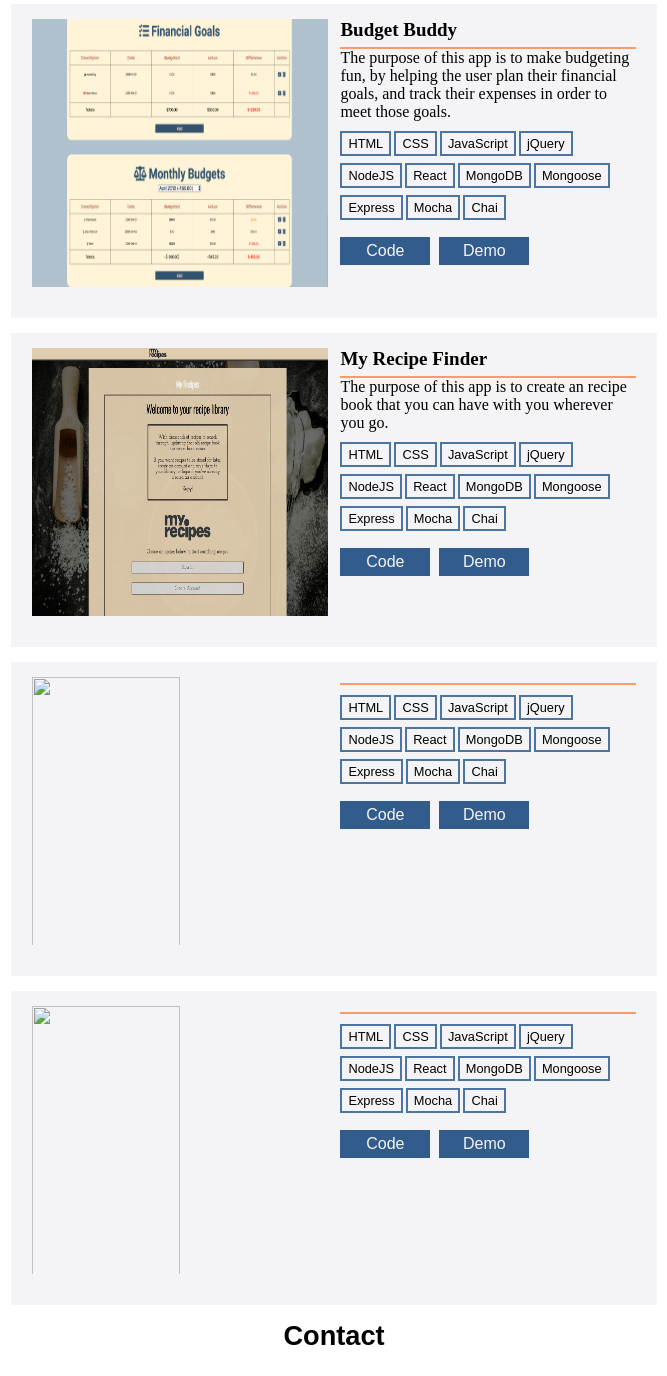
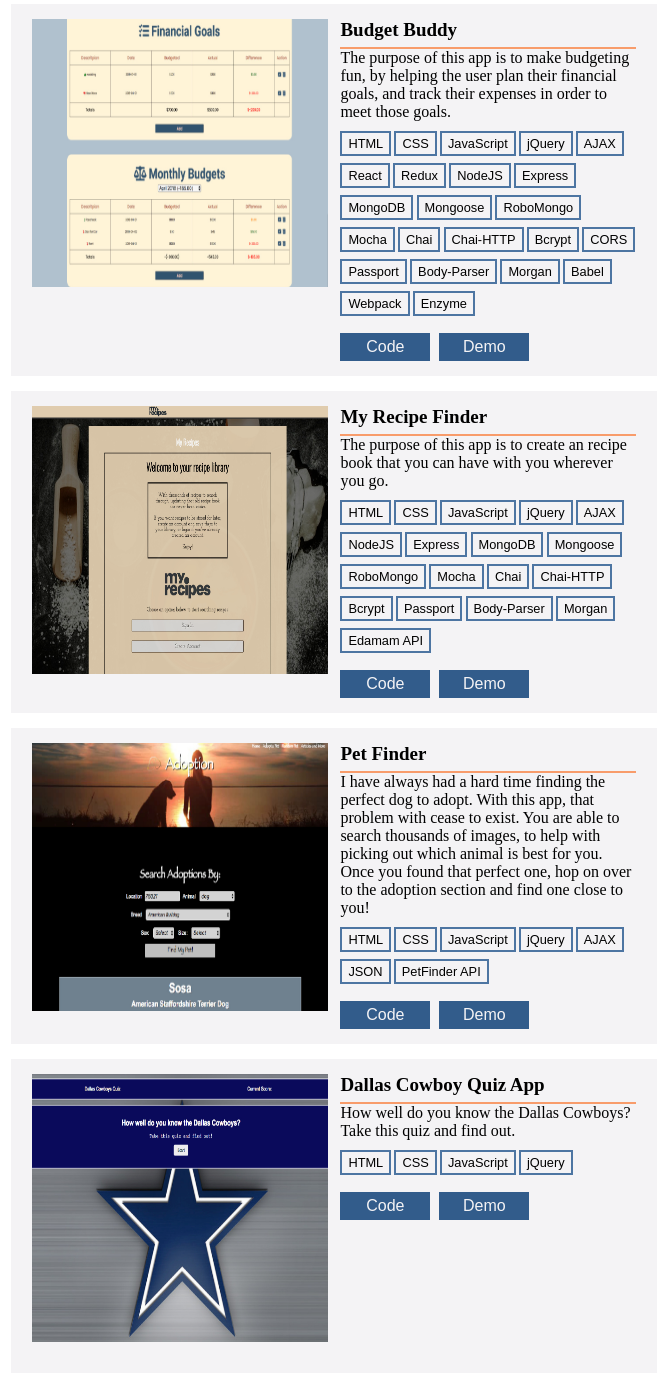
Before and after one commit to bgerardi20/portfolio-page, a plain HTML site: page public/index.html in a window 1280 px wide. Shown: the part 2508-3884 px from the top of the page, without its empty margins (306-973 px from the left). Drawn offline with nearby package versions, Linux system fonts and the light colour scheme.

Commit message:
finished adding the rest of the projects and info

```diff
--- a/public/index.html
+++ b/public/index.html
@@ -124,13 +124,25 @@
                         <li>CSS</li>
                         <li>JavaScript</li>
                         <li>jQuery</li>
+                        <li>AJAX</li>
+                        <li>React</li>
+                        <li>Redux</li>
                         <li>NodeJS</li>
-                            <li>React</li>
+                        <li>Express</li>
                         <li>MongoDB</li>
                         <li>Mongoose</li>
-                            <li>Express</li>
+                        <li>RoboMongo</li>
                         <li>Mocha</li>
                         <li>Chai</li>
+                        <li>Chai-HTTP</li>
+                        <li>Bcrypt</li>
+                        <li>CORS</li>
+                        <li>Passport</li>
+                        <li>Body-Parser</li>
+                        <li>Morgan</li>
+                        <li>Babel</li>
+                        <li>Webpack</li>
+                        <li>Enzyme</li>
                     </ul>
                     <a href="https://github.com/bgerardi20/budget-buddy-react-capstone-react" target="_blank">Code</a>
                     <a href="https://budget-buddy-react-capstone.herokuapp.com/" target="_blank">Demo</a>
@@ -146,60 +158,56 @@
                         <li>CSS</li>
                         <li>JavaScript</li>
                         <li>jQuery</li>
+                        <li>AJAX</li>
                         <li>NodeJS</li>
-                        <li>React</li>
+                        <li>Express</li>
                         <li>MongoDB</li>
                         <li>Mongoose</li>
-                        <li>Express</li>
+                        <li>RoboMongo</li>
                         <li>Mocha</li>
                         <li>Chai</li>
+                        <li>Chai-HTTP</li>
+                        <li>Bcrypt</li>
+                        <li>Passport</li>
+                        <li>Body-Parser</li>
+                        <li>Morgan</li>
+                        <li>Edamam API</li>
                     </ul>
                     <a href="https://github.com/bgerardi20/my-recipe-finder-node-capstone" target="_blank">Code</a>
                     <a href="https://my-recipe-finder-node-capstone.herokuapp.com/" target="_blank">Demo</a>
                 </div>
             </div>
             <div class="projectContainer col-12">
-                <img class="col-6" src="" alt="" />
+                <img class="col-6" src="../github-images/pet-adoption-demo.png" alt="pet_adoption_demo" />
                 <div class="projectDescription col-6">
-                    <h6></h6>
-                    <p></p>
+                    <h6>Pet Finder</h6>
+                    <p>I have always had a hard time finding the perfect dog to adopt. With this app, that problem with cease to exist. You are able to search thousands of images, to help with picking out which animal is best for you. Once you found that perfect one, hop on over to the adoption section and find one close to you!</p>
                     <ul class="projectSkills">
                         <li>HTML</li>
                         <li>CSS</li>
                         <li>JavaScript</li>
                         <li>jQuery</li>
-                        <li>NodeJS</li>
-                        <li>React</li>
-                        <li>MongoDB</li>
-                        <li>Mongoose</li>
-                        <li>Express</li>
-                        <li>Mocha</li>
-                        <li>Chai</li>
+                        <li>AJAX</li>
+                        <li>JSON</li>
+                        <li>PetFinder API</li>
                     </ul>
-                    <a href="" target="_blank">Code</a>
-                    <a href="" target="_blank">Demo</a>
+                    <a href="https://github.com/bgerardi20/pet-adoption-api-capstone" target="_blank">Code</a>
+                    <a href="https://bgerardi20.github.io/pet-adoption-api-capstone" target="_blank">Demo</a>
                 </div>
             </div>
             <div class="projectContainer col-12">
-                <img class="col-6" src="" alt="" />
+                <img class="col-6" src="../github-images/cowboy-quiz-app-demo.jpg" alt="cowboy_quiz_app_demo" />
                 <div class="projectDescription col-6">
-                    <h6></h6>
-                    <p></p>
+                    <h6>Dallas Cowboy Quiz App</h6>
+                    <p>How well do you know the Dallas Cowboys? Take this quiz and find out.</p>
                     <ul class="projectSkills">
                         <li>HTML</li>
                         <li>CSS</li>
                         <li>JavaScript</li>
                         <li>jQuery</li>
-                        <li>NodeJS</li>
-                        <li>React</li>
-                        <li>MongoDB</li>
-                        <li>Mongoose</li>
-                        <li>Express</li>
-                        <li>Mocha</li>
-                        <li>Chai</li>
                     </ul>
-                    <a href="" target="_blank">Code</a>
-                    <a href="" target="_blank">Demo</a>
+                    <a href="https://github.com/bgerardi20/cowboy-quiz-app" target="_blank">Code</a>
+                    <a href="https://bgerardi20.github.io/cowboy-quiz-app/" target="_blank">Demo</a>
                 </div>
             </div>
         </div>
```
Also changed, not shown: github-images/cowboy-quiz-app-demo.jpg (added), github-images/pet-adoption-demo.png (added), 1 other file. Lines whose indentation alone changed are shown as unchanged.
